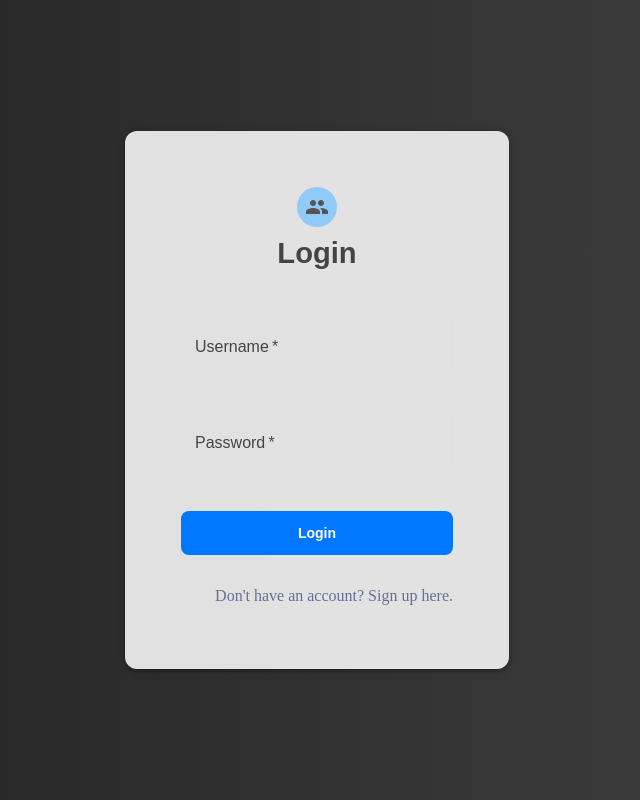
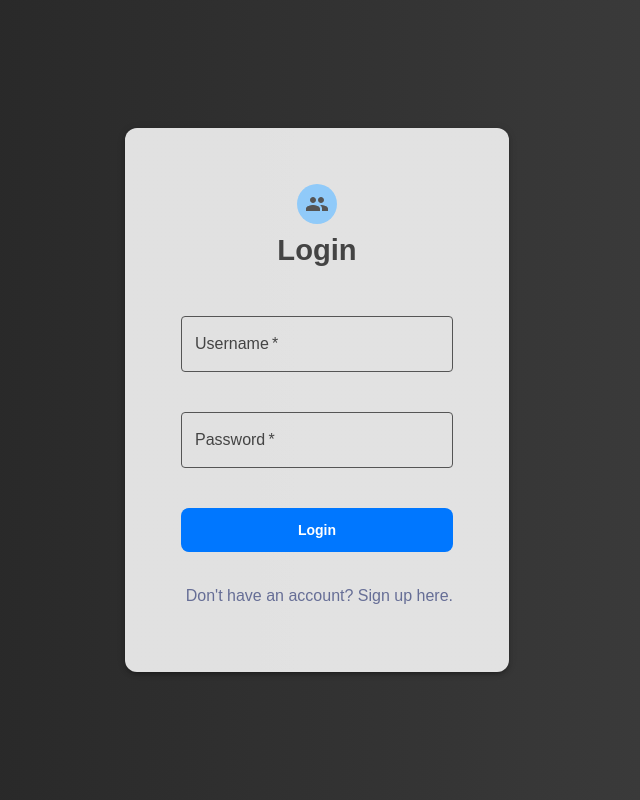
Before and after one commit to singhutsav5502/Hacktivate_Redact_Frontend, a React (Create React App) app: page /login in a window 1280 px wide. Shown: the whole page, without its empty margins (323-963 px from the left). Built offline with nearby package versions, Linux system fonts and the light colour scheme.

Commit message:
adjust borders

```diff
--- a/src/components/LoginComponent.jsx
+++ b/src/components/LoginComponent.jsx
@@ -125,13 +125,15 @@ const LoginComponent = () => {
             onChange={(e) => setUsernameInput(e.target.value)}
             fullWidth
             sx={{
-              '& .MuiInputLabel-root': { color: theme.palette.text.primary },
-              '& .MuiOutlinedInput-root': {
-                '& fieldset': { borderColor: theme.palette.text.secondary },
-                '&:hover fieldset': { borderColor: theme.palette.primary.main },
-                '&.Mui-focused fieldset': { borderColor: theme.palette.primary.main }
+              "& .MuiInputLabel-root": { color: theme.palette.text.primary },
+              "& .MuiOutlinedInput-root": {
+                "& fieldset": { borderColor: theme.palette.secondary.main },
+                "&:hover fieldset": { borderColor: theme.palette.primary.main },
+                "&.Mui-focused fieldset": {
+                  borderColor: theme.palette.primary.main,
+                },
               },
-              '& .MuiInputBase-input': { color: theme.palette.text.primary }
+              "& .MuiInputBase-input": { color: theme.palette.text.primary },
             }}
           />
 
@@ -145,13 +147,15 @@ const LoginComponent = () => {
             onChange={(e) => setPassword(e.target.value)}
             fullWidth
             sx={{
-              '& .MuiInputLabel-root': { color: theme.palette.text.primary },
-              '& .MuiOutlinedInput-root': {
-                '& fieldset': { borderColor: theme.palette.text.secondary },
-                '&:hover fieldset': { borderColor: theme.palette.primary.main },
-                '&.Mui-focused fieldset': { borderColor: theme.palette.primary.main }
+              "& .MuiInputLabel-root": { color: theme.palette.text.primary },
+              "& .MuiOutlinedInput-root": {
+                "& fieldset": { borderColor: theme.palette.secondary.main },
+                "&:hover fieldset": { borderColor: theme.palette.primary.main },
+                "&.Mui-focused fieldset": {
+                  borderColor: theme.palette.primary.main,
+                },
               },
-              '& .MuiInputBase-input': { color: theme.palette.text.primary }
+              "& .MuiInputBase-input": { color: theme.palette.text.primary },
             }}
           />
 
@@ -174,7 +178,7 @@ const LoginComponent = () => {
               alignSelf: "flex-end", // Align to the right for consistency
             }}
           >
-            Don't have an account? Sign up here.
+            <Typography variant="body1"> Don't have an account? Sign up here.</Typography>
           </Link>
         </Box>
       </CardComponent>
--- a/src/components/SignupComponent.jsx
+++ b/src/components/SignupComponent.jsx
@@ -122,13 +122,15 @@ const SignupComponent = () => {
             onChange={(e) => setUsernameInput(e.target.value)}
             fullWidth
             sx={{
-              '& .MuiInputLabel-root': { color: theme.palette.text.primary },
-              '& .MuiOutlinedInput-root': {
-                '& fieldset': { borderColor: theme.palette.text.secondary },
-                '&:hover fieldset': { borderColor: theme.palette.primary.main },
-                '&.Mui-focused fieldset': { borderColor: theme.palette.primary.main }
+              "& .MuiInputLabel-root": { color: theme.palette.text.primary },
+              "& .MuiOutlinedInput-root": {
+                "& fieldset": { borderColor: theme.palette.secondary.main },
+                "&:hover fieldset": { borderColor: theme.palette.primary.main },
+                "&.Mui-focused fieldset": {
+                  borderColor: theme.palette.primary.main,
+                },
               },
-              '& .MuiInputBase-input': { color: theme.palette.text.primary }
+              "& .MuiInputBase-input": { color: theme.palette.text.primary },
             }}
           />
 
@@ -142,13 +144,15 @@ const SignupComponent = () => {
             onChange={(e) => setEmail(e.target.value)}
             fullWidth
             sx={{
-              '& .MuiInputLabel-root': { color: theme.palette.text.primary },
-              '& .MuiOutlinedInput-root': {
-                '& fieldset': { borderColor: theme.palette.text.secondary },
-                '&:hover fieldset': { borderColor: theme.palette.primary.main },
-                '&.Mui-focused fieldset': { borderColor: theme.palette.primary.main }
+              "& .MuiInputLabel-root": { color: theme.palette.text.primary },
+              "& .MuiOutlinedInput-root": {
+                "& fieldset": { borderColor: theme.palette.secondary.main },
+                "&:hover fieldset": { borderColor: theme.palette.primary.main },
+                "&.Mui-focused fieldset": {
+                  borderColor: theme.palette.primary.main,
+                },
               },
-              '& .MuiInputBase-input': { color: theme.palette.text.primary }
+              "& .MuiInputBase-input": { color: theme.palette.text.primary },
             }}
           />
 
@@ -162,13 +166,15 @@ const SignupComponent = () => {
             onChange={(e) => setPassword(e.target.value)}
             fullWidth
             sx={{
-              '& .MuiInputLabel-root': { color: theme.palette.text.primary },
-              '& .MuiOutlinedInput-root': {
-                '& fieldset': { borderColor: theme.palette.text.secondary },
-                '&:hover fieldset': { borderColor: theme.palette.primary.main },
-                '&.Mui-focused fieldset': { borderColor: theme.palette.primary.main }
+              "& .MuiInputLabel-root": { color: theme.palette.text.primary },
+              "& .MuiOutlinedInput-root": {
+                "& fieldset": { borderColor: theme.palette.secondary.main },
+                "&:hover fieldset": { borderColor: theme.palette.primary.main },
+                "&.Mui-focused fieldset": {
+                  borderColor: theme.palette.primary.main,
+                },
               },
-              '& .MuiInputBase-input': { color: theme.palette.text.primary }
+              "& .MuiInputBase-input": { color: theme.palette.text.primary },
             }}
           />
 
@@ -191,7 +197,7 @@ const SignupComponent = () => {
               alignSelf: "flex-end", // Align to the right for consistency
             }}
           >
-            Already have an account? Login here.
+          <Typography variant="body1"> Already have an account? Login here.</Typography>
           </Link>
         </Box>
       </CardComponent>
```
